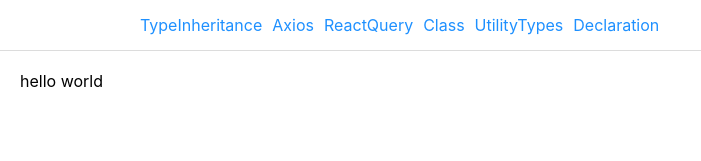
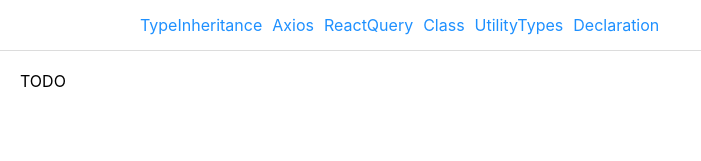
Before and after one commit to socratone/react-typescript-example, a React (Create React App) app: page /declaration in a window 1280 px wide. Shown: the top 161 px of the page, without its empty margins (0-701 px from the left). Built offline with nearby package versions, Linux system fonts and the light colour scheme.

Commit message:
fix: TODO 표시 추가

```diff
--- a/src/pages/Declaration/index.tsx
+++ b/src/pages/Declaration/index.tsx
@@ -1,7 +1,7 @@
 import styled from 'styled-components';
 
 const Declaration = () => {
-  return <Container>hello world</Container>;
+  return <Container>TODO</Container>;
 };
 
 const Container = styled.div`
```
